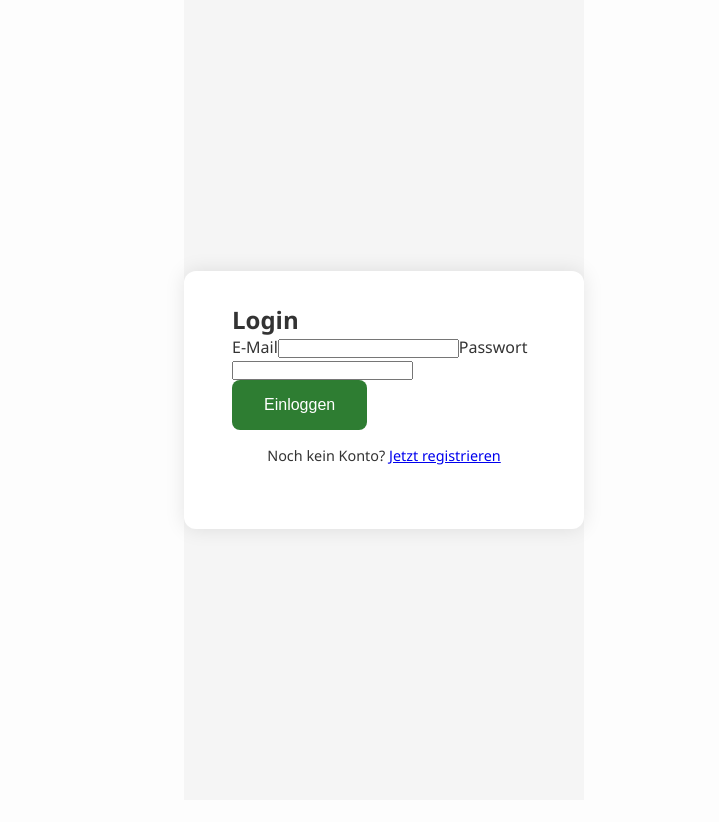
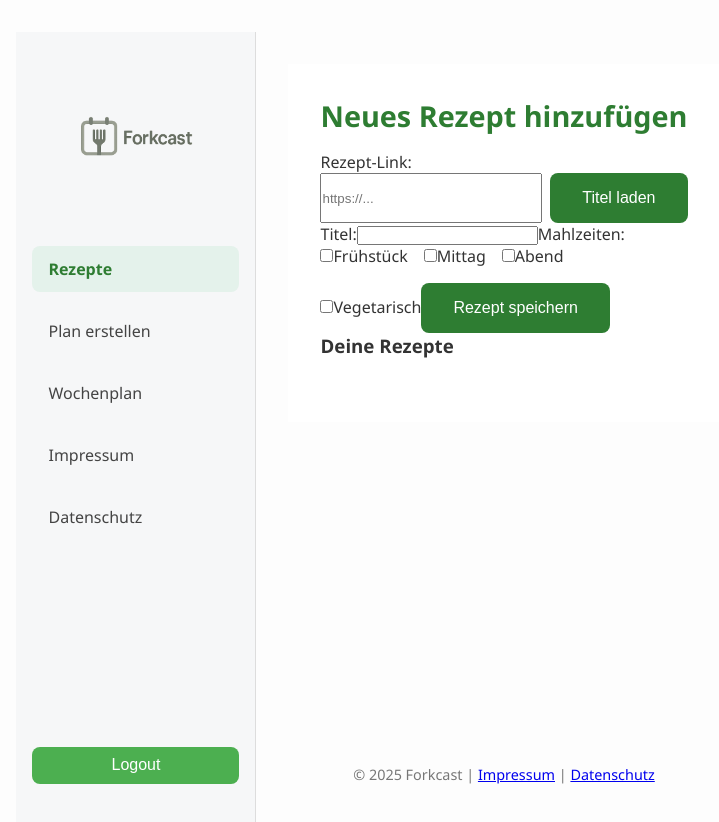
Before and after one commit to DorKickZz/forkcast, a React (Vite) app: page /setup in a window 1280 px wide. Before the commit this address led to /login. Shown: the top 822 px of the page, without its empty margins (256-975 px from the left). Before the commit the page ends 800 px from the top, so only its background shows below. Built offline with nearby package versions, Linux system fonts and the light colour scheme.

Commit message:
✨ Setup & Plan Page fertiggestellt

```diff
--- a/src/App.tsx
+++ b/src/App.tsx
@@ -1,65 +1,68 @@
 // 📁 src/App.tsx
-
 import { BrowserRouter as Router, Routes, Route } from 'react-router-dom';
-
-import Layout from './components/Layout';
-import AuthLayout from './pages/AuthLayout';
-import ProtectedRoute from './components/ProtectedRoute';
-
 import Landing from './pages/Landing';
+import Register from './pages/Register';
 import Login from './pages/Login';
-import Register from './pages/Register';
-import Onboarding from './pages/Onboarding';
-
 import Setup from './pages/Setup';
 import PlanSetup from './pages/PlanSetup';
 import Plan from './pages/Plan';
 import Impressum from './pages/Impressum';
 import Datenschutz from './pages/Datenschutz';
+import Layout from './components/Layout';
+import './index.css';
 
 function App() {
   return (
     <Router>
       <Routes>
+        {/* Landing Page ohne Layout */}
+        <Route path="/" element={<Landing />} />
 
-        {/* Seiten ohne Sidebar */}
-        <Route element={<AuthLayout />}>
-          <Route path="/" element={<Landing />} />
+        {/* Auth Pages */}
         <Route path="/login" element={<Login />} />
         <Route path="/register" element={<Register />} />
-          <Route path="/onboarding" element={<Onboarding />} />
-        </Route>
 
-        {/* Seiten mit Sidebar + Schutz */}
-        <Route element={<Layout />}>
+        {/* Seiten mit Sidebar & Footer */}
         <Route
           path="/setup"
           element={
-              <ProtectedRoute>
+            <Layout>
               <Setup />
-              </ProtectedRoute>
+            </Layout>
           }
         />
         <Route
           path="/plan-setup"
           element={
-              <ProtectedRoute>
+            <Layout>
               <PlanSetup />
-              </ProtectedRoute>
+            </Layout>
           }
         />
         <Route
           path="/plan"
           element={
-              <ProtectedRoute>
+            <Layout>
               <Plan />
-              </ProtectedRoute>
+            </Layout>
           }
         />
-          <Route path="/impressum" element={<Impressum />} />
-          <Route path="/datenschutz" element={<Datenschutz />} />
-        </Route>
-
+        <Route
+          path="/impressum"
+          element={
+            <Layout>
+              <Impressum />
+            </Layout>
+          }
+        />
+        <Route
+          path="/datenschutz"
+          element={
+            <Layout>
+              <Datenschutz />
+            </Layout>
+          }
+        />
       </Routes>
     </Router>
   );
--- /dev/null
+++ b/src/components/Footer.tsx
@@ -0,0 +1,8 @@
+// 📁 src/components/Footer.tsx
+export default function Footer() {
+    return (
+      <footer>
+        © 2025 Forkcast | <a href="/impressum">Impressum</a> | <a href="/datenschutz">Datenschutz</a>
+      </footer>
+    )
+  }
--- a/src/components/Layout.css
+++ b/src/components/Layout.css
@@ -1,19 +1,10 @@
-
-* {
-  box-sizing: border-box;
-  margin: 0;
-  padding: 0;
-}
-
-body, html {
-  font-family: 'Segoe UI', sans-serif;
-  background-color: #fdfdfd;
-  color: #333;
-}
+/* 📁 src/components/Layout.css */
 
 .layout-wrapper {
-  display: flex;
+  display: grid;
+  grid-template-columns: 240px 1fr;
   min-height: 100vh;
+  background-color: #fdfdfd;
 }
 
 .sidebar {
@@ -24,67 +15,30 @@ body, html {
   display: flex;
   flex-direction: column;
   align-items: center;
-  position: fixed;
-  left: 0;
+  position: sticky;
   top: 0;
-  bottom: 0;
-}
-
-.logo-container {
-  display: flex;
-  flex-direction: column;
-  align-items: center;
-}
-
-.logo-container img {
-  width: 250px;
-}
-
-.nav-links {
-  display: flex;
-  flex-direction: column;
-  gap: 1.2rem;
-  width: 100%;
-}
-
-.nav-item {
-  text-decoration: none;
-  color: #4e5d6c;
-  padding: 0.75rem 1rem;
-  border-radius: 8px;
-  display: flex;
-  align-items: center;
-  gap: 0.75rem;
-  transition: background-color 0.2s ease;
-}
-
-.nav-item:hover {
-  background-color: #e4f2eb;
-  color: #2e7d32;
-  font-weight: 600;
+  height: 100vh;
 }
 
 .main-content {
-  margin-left: 240px;
-  padding: 3rem 2rem;
-  width: 100%;
   display: flex;
-  justify-content: center;
-}
-.app-footer {
-  margin-top: 4rem;
-  text-align: center;
-  font-size: 0.9rem;
-  color: #888;
-  padding-top: 2rem;
-  border-top: 1px solid #eee;
+  flex-direction: column;
+  justify-content: space-between;
+  padding: 2rem;
+  min-height: 100vh;
 }
 
-.app-footer a {
-  color: #888;
-  text-decoration: underline;
+.page-content {
+  flex: 1;
+  max-width: 800px;
+  width: 100%;
+  margin: 0 auto;
 }
 
-.app-footer a:hover {
-  color: #2e7d32;
+/* Optional: Footer-Zentrierung */
+footer {
+  text-align: center;
+  padding: 2rem 0 1rem;
+  font-size: 0.9rem;
+  color: #777;
 }
--- a/src/components/Layout.tsx
+++ b/src/components/Layout.tsx
@@ -1,43 +1,23 @@
 // 📁 src/components/Layout.tsx
+import { ReactNode } from 'react'
+import Sidebar from './Sidebar'
+import Footer from './Footer'
+import './Layout.css'
 
-import { Link, Outlet } from 'react-router-dom';
-import './Layout.css';
-import logo from '../assets/logo.png';
-import { supabase } from '../lib/supabase';
+type LayoutProps = {
+  children: ReactNode
+}
 
-export default function Layout() {
-  const handleLogout = async () => {
-    await supabase.auth.signOut();
-    window.location.href = '/login';
-  };
-
+export default function Layout({ children }: LayoutProps) {
   return (
     <div className="layout-wrapper">
-      <aside className="sidebar">
-        <div className="logo-container">
-          <img src={logo} alt="Forkcast Logo" />
+      <Sidebar />
+      <div className="main-content">
+        <div className="page-content">
+          {children}
         </div>
-
-        <nav className="nav-links">
-          <Link className="nav-item" to="/setup">Rezepte</Link>
-          <Link className="nav-item" to="/plan-setup">Plan erstellen</Link>
-          <Link className="nav-item" to="/plan">Wochenplan</Link>
-          <Link className="nav-item" to="/impressum">Impressum</Link>
-          <Link className="nav-item" to="/datenschutz">Datenschutz</Link>
-          <button onClick={handleLogout} className="nav-item">Logout</button>
-        </nav>
-      </aside>
-
-      <main className="main-content">
-        <Outlet />
-        <footer className="app-footer">
-          <p>
-            &copy; {new Date().getFullYear()} Forkcast |
-            <Link to="/impressum"> Impressum</Link> |
-            <Link to="/datenschutz"> Datenschutz</Link>
-          </p>
-        </footer>
-      </main>
+        <Footer />
+      </div>
     </div>
-  );
+  )
 }
--- /dev/null
+++ b/src/components/Sidebar.css
@@ -0,0 +1,40 @@
+/* 📁 src/components/Sidebar.css */
+
+.logo {
+    width: 150px;
+    margin-bottom: 2rem;
+  }
+
+  .nav-links {
+    display: flex;
+    flex-direction: column;
+    gap: 1rem;
+    width: 100%;
+  }
+
+  .nav-item {
+    text-decoration: none;
+    color: #444;
+    padding: 0.75rem 1rem;
+    border-radius: 8px;
+    transition: background-color 0.2s ease;
+  }
+
+  .nav-item.active,
+  .nav-item:hover {
+    background-color: #e4f2eb;
+    color: #2e7d32;
+    font-weight: 600;
+  }
+
+  .logout-btn {
+    margin-top: auto;
+    margin-bottom: 1rem;
+    background-color: #4caf50;
+    color: white;
+    padding: 0.6rem 1rem;
+    border: none;
+    border-radius: 8px;
+    cursor: pointer;
+    width: 100%;
+  }
--- /dev/null
+++ b/src/components/Sidebar.tsx
@@ -0,0 +1,30 @@
+// 📁 src/components/Sidebar.tsx
+import { NavLink, useNavigate } from 'react-router-dom'
+import { supabase } from '../lib/supabase'
+import logo from '../assets/logo.png'
+import './Sidebar.css'
+
+export default function Sidebar() {
+  const navigate = useNavigate()
+
+  const handleLogout = async () => {
+    await supabase.auth.signOut()
+    navigate('/')
+  }
+
+  return (
+    <aside className="sidebar">
+      <img src={logo} alt="Forkcast Logo" className="logo" />
+
+      <nav className="nav-links">
+        <NavLink to="/setup" className="nav-item">Rezepte</NavLink>
+        <NavLink to="/plan-setup" className="nav-item">Plan erstellen</NavLink>
+        <NavLink to="/plan" className="nav-item">Wochenplan</NavLink>
+        <NavLink to="/impressum" className="nav-item">Impressum</NavLink>
+        <NavLink to="/datenschutz" className="nav-item">Datenschutz</NavLink>
+      </nav>
+
+      <button className="logout-btn" onClick={handleLogout}>Logout</button>
+    </aside>
+  )
+}
```
Lines whose indentation alone changed are shown as unchanged.
